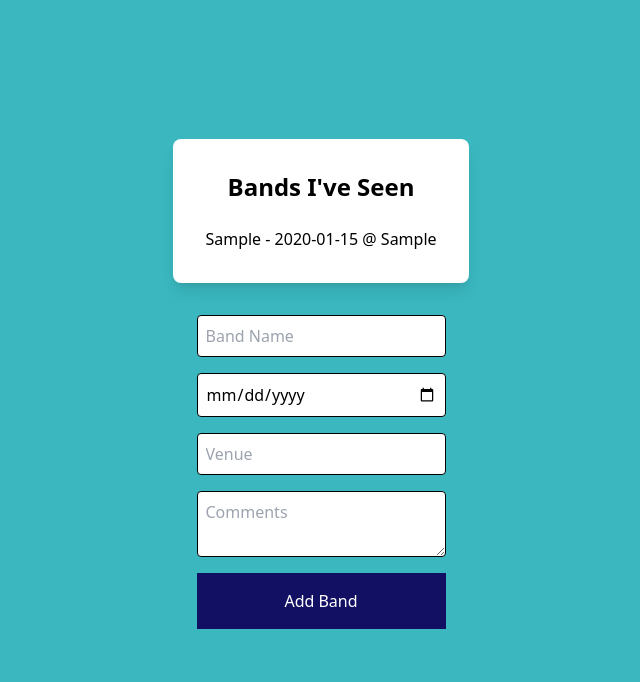
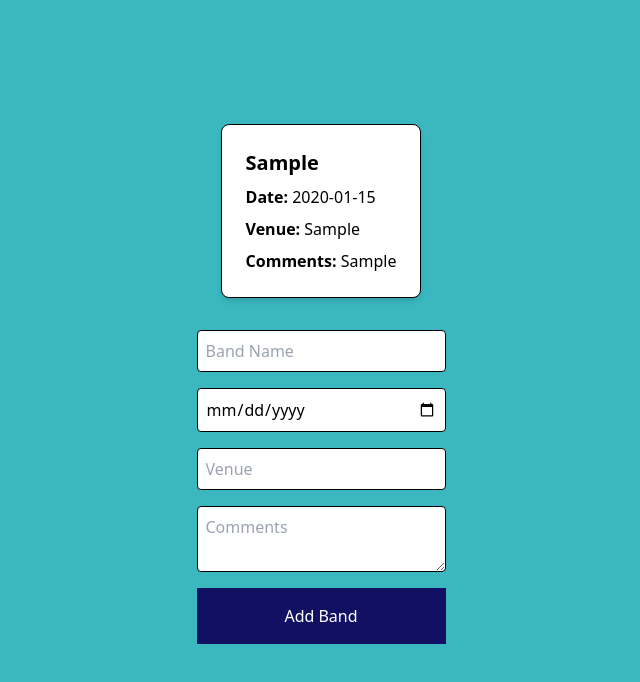
Before and after one commit to ben-rosner-williamsburg/bandr, a React (Vite) app: page / in a window 1280 px wide. Both pictures are taken after typing "Sample", "2020-01-15", "Sample", "Sample" into the empty fields and a click on the button "Add Band". Shown: the top 682 px of the page, without its empty margins (319-959 px from the left). Built offline with nearby package versions, Linux system fonts and the light colour scheme.

Commit message:
Add individual cards to band list

```diff
--- a/src/components/BandList.tsx
+++ b/src/components/BandList.tsx
@@ -7,16 +7,27 @@ interface BandListProps {
 
 const BandList: React.FC<BandListProps> = ({ bands }) => {
   return (
-    <div className="p-8 max-w-lg mx-auto bg-white rounded-lg shadow-lg">
-    <h1 className="text-2xl font-bold text-center mb-6">Bands I've Seen</h1>
-      <ul className="text-center m--8">
+      <div className="grid gap-6">
         {bands.map((band) => (
-          <li key={band.id}>
-            {band.name} - {band.date} @ {band.venue}
-          </li>
+          <div
+            key={band.id}
+            className="p-6 bg-white rounded-lg shadow-md border border-gray-200"
+          >
+            <h2 className="text-xl font-bold mb-2">{band.name}</h2>
+            <p className="text-gray-600 mb-2">
+              <span className="font-semibold">Date:</span> {band.date}
+            </p>
+            <p className="text-gray-600 mb-2">
+              <span className="font-semibold">Venue:</span> {band.venue}
+            </p>
+            {band.comments && (
+              <p className="text-gray-600">
+                <span className="font-semibold">Comments:</span> {band.comments}
+              </p>
+            )}
+          </div>
         ))}
-      </ul>
-    </div>
+      </div>
   );
 };
 
```
